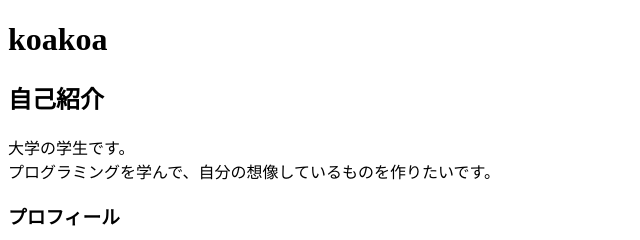
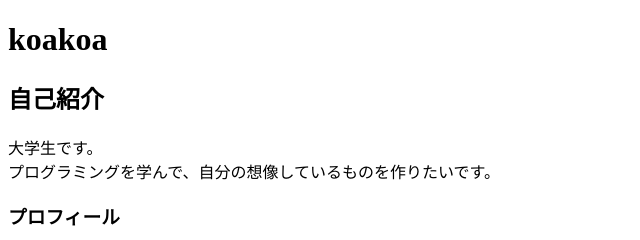
Before and after one commit to koakoa-art/koakoa-art.github.io, a plain HTML site: page index.html in a window 1280 px wide. Shown: the top 240 px of the page, 0-640 px from the left. Drawn offline with Linux system fonts and the light colour scheme.

Commit message:
Update index.html

```diff
--- a/index.html
+++ b/index.html
@@ -10,7 +10,7 @@
 
     <h2>自己紹介</h2>
     <p>
-      大学の学生です。<br>
+      大学生です。<br>
       プログラミングを学んで、自分の想像しているものを作りたいです。
     </p>
 
```
